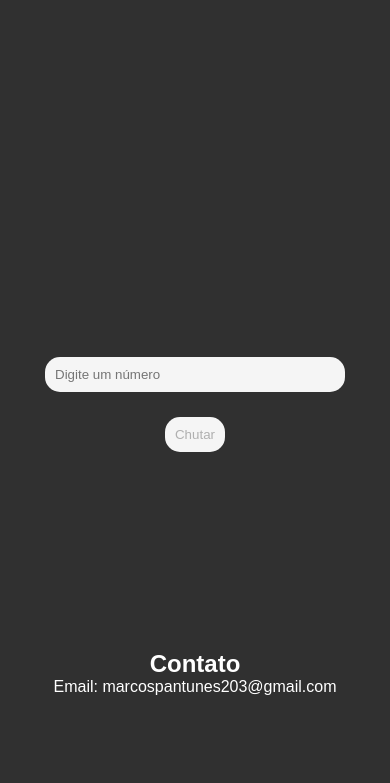
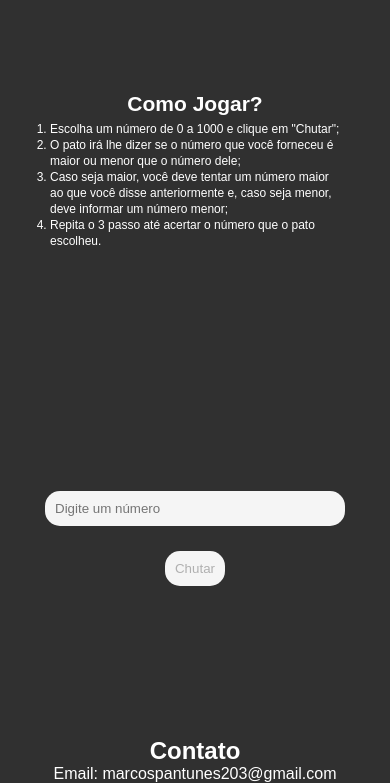
Before and after one commit to MarcospAntunes/The-random-numbers-game, a plain HTML site: page index.html in a window 390 px wide. Shown: the part 61-844 px from the top of the page. Drawn offline with Linux system fonts and the light colour scheme.

Commit message:
Melhorias
-Adicionado lista explicando como funciona o jogo;
-Melhorado o responsivo do footer.

```diff
--- a/index.html
+++ b/index.html
@@ -16,6 +16,16 @@
     </header>
 
     <main>
+        <section id="explicacao">
+            <h2>Como Jogar?</h2>
+            <ol type="1" start="1">
+                <li>Escolha um número de 0 a 1000 e clique em "Chutar";</li>
+                <li>O pato irá lhe dizer se o número que você forneceu é maior ou menor que o número dele;</li>
+                <li>Caso seja maior, você deve tentar um número maior ao que você disse anteriormente e, caso seja menor, deve informar um número menor;</li>
+                <li>Repita o 3 passo até acertar o número que o pato escolheu.</li>
+            </ol>
+        </section>
+
         <section id="secaoDoPato">
             <canvas id="areaDaAnimacao"></canvas>
 
--- a/styles/style.css
+++ b/styles/style.css
@@ -49,6 +49,25 @@ section {
     justify-content: center;
     align-items: center;
     margin: 50px;
+    overflow: visible;
+}
+
+#explicacao {
+    flex-direction: column;
+    font-size: 14px;
+
+    margin-top: 60px;
+}
+
+#explicacao ol {
+    line-height: 16px;
+    font-size: 12px;
+    margin-top: 5px;
+
+   overflow: visible;
+}
+
+li {
     overflow: visible;
 }
 
@@ -128,8 +147,11 @@ button:hover {
 }
 
 footer {
-    display: flex;
-    flex-direction: column;
-    justify-content: center;
-    align-items: center;
+    width: 100vw;
+
+    position: absolute;
+    bottom: 0;
+
+    text-align: center;
+
 }
```
